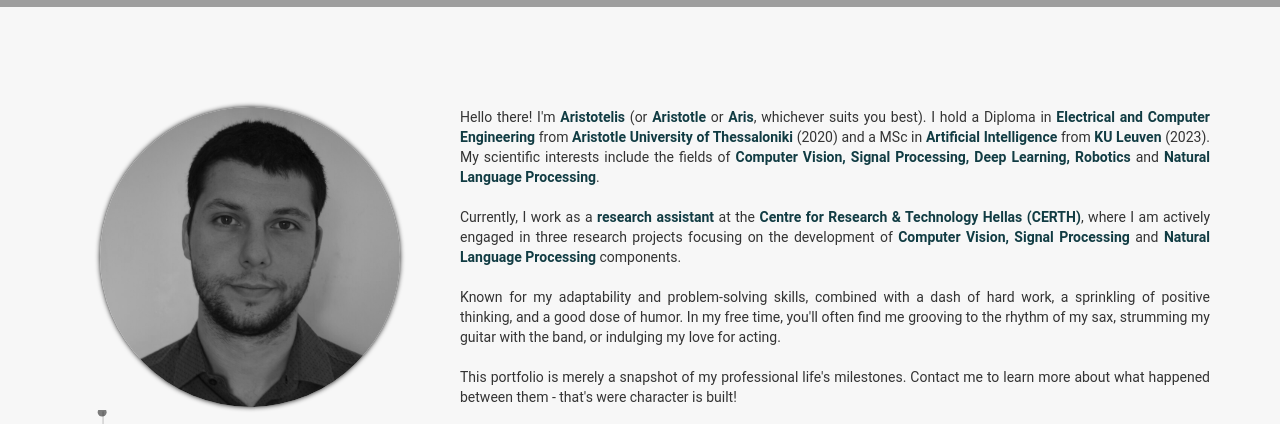
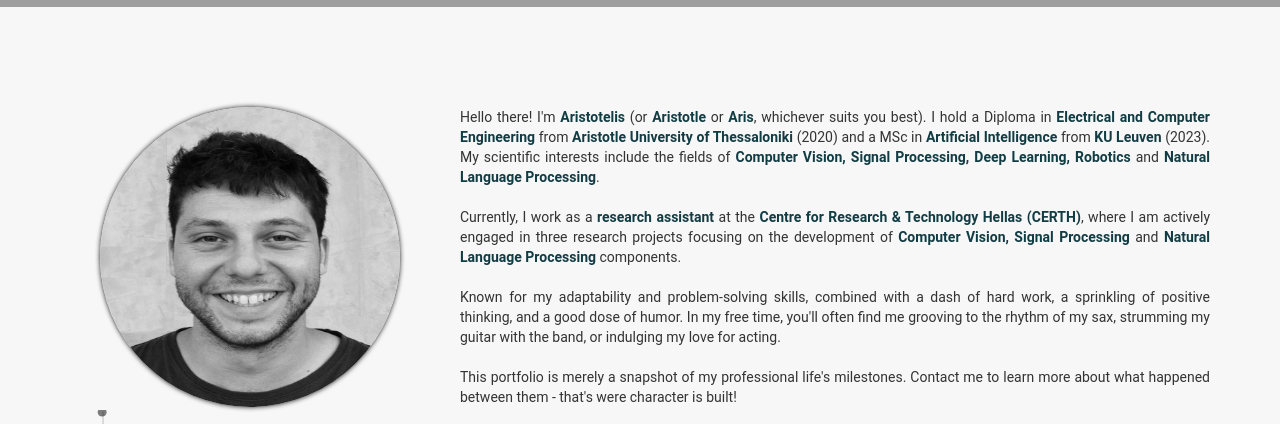
Before and after one commit to aristyan/aristyan.github.io, a plain HTML site: page index.html in a window 1280 px wide. Shown: the part 63-487 px from the top of the page. Drawn offline with nearby package versions, Linux system fonts and the light colour scheme; grey boxes are pictures that could not be loaded; some icons are missing.

Commit message:
Update index.html

```diff
--- a/index.html
+++ b/index.html
@@ -96,7 +96,7 @@
 					<!-- hero section ends -->
 					<div class="col-lg-4 col-md-4 col-sm-8 col-xs-8 col-xs-offset-2 col-sm-offset-2 col-md-offset-0 text-center overlaycontainer">
 						<figure>
-							<img src="./img/profilepic_bw.png" class="img-circle" width="300" height="300" vspace="20" align="middle" style="box-shadow: 0px 0px 5px #111">
+							<img src="./img/image.png" class="img-circle" width="300" height="300" vspace="20" align="middle" style="box-shadow: 0px 0px 5px #111">
 							<figcaption><center><b><font size="5" color="#113C43">Aristotelis Styanidis</font></b><br><p class="text-muted">Machine Learning Engineer<br> Areas of interest: <br><span class="typing-text"></span></figcaption>
 						</figure>
 						<ul class="list-inline social-buttons2">
```
